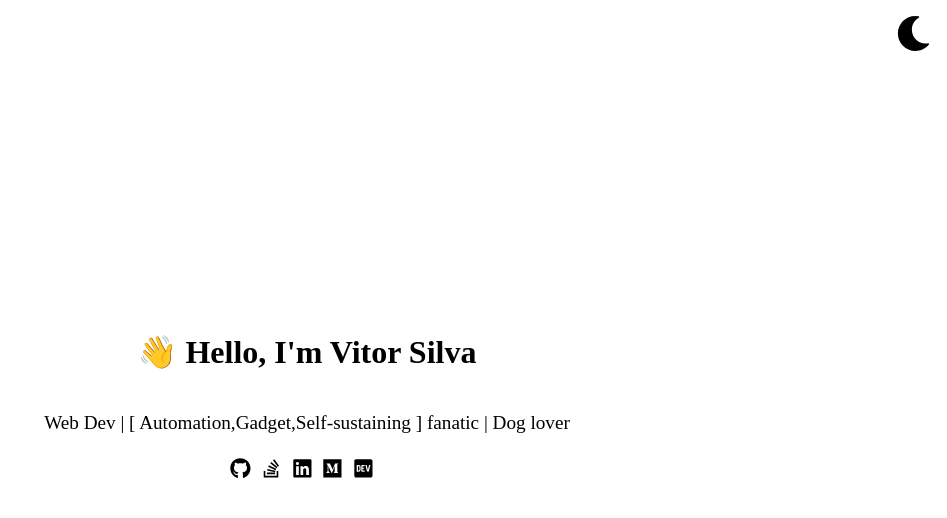
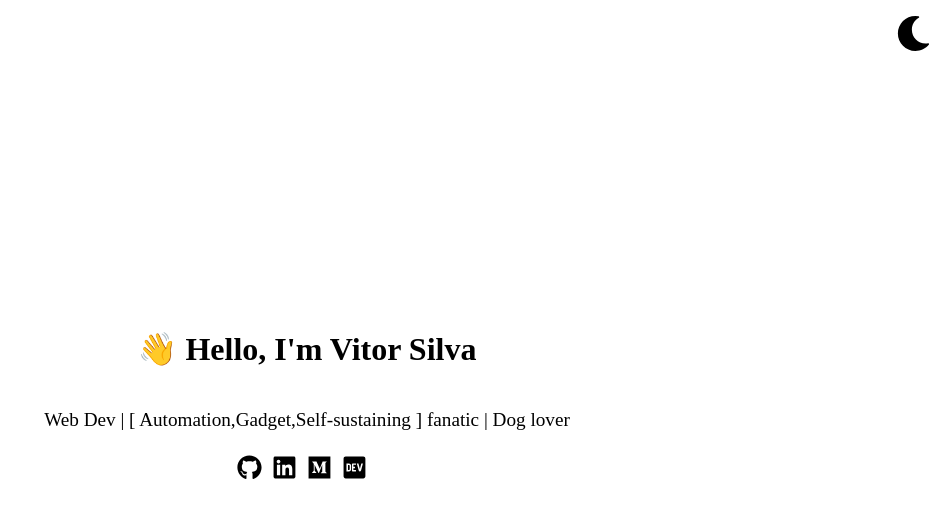
Before and after one commit to ksvitorsilva/nextjs, a Next.js app: page / in a window 1280 px wide. Shown: the top 518 px of the page, without its empty margins (333-1280 px from the left). Built offline with nearby package versions, Linux system fonts and the light colour scheme.

Commit message:
add anchors

```diff
--- a/src/components/index.tsx
+++ b/src/components/index.tsx
@@ -1,4 +1,5 @@
 // Components
 export { default as Container } from './container';
 export { default as Header } from './header';
+export { default as Link } from './link';
 export { default as ThemeSelector } from './theme-selector';
--- /dev/null
+++ b/src/components/link.tsx
@@ -0,0 +1,25 @@
+import React from 'react';
+import styled from 'styled-components';
+
+const A = styled.a`
+  font-size: 1.2em;
+  color: ${({ theme }) => theme.colors.primary};
+`;
+
+type HeaderProps = {
+  href: string;
+  children: React.ReactNode;
+  target?: '_blank' | '_parent' | '_self' | ' _top	';
+};
+
+const Link = ({
+  href,
+  children,
+  target = '_blank',
+}: HeaderProps): JSX.Element => (
+  <A href={href} target={target}>
+    {children}
+  </A>
+);
+
+export default Link;
--- a/src/pages/index.tsx
+++ b/src/pages/index.tsx
@@ -1,13 +1,7 @@
 import React, { FC } from 'react';
 import styled from 'styled-components';
-import {
-  FaGithub,
-  FaStackOverflow,
-  FaLinkedin,
-  FaMedium,
-  FaDev,
-} from 'react-icons/fa';
-import { Container, Header } from '../components';
+import { FaGithub, FaLinkedin, FaMedium, FaDev } from 'react-icons/fa';
+import { Container, Header, Link } from '../components';
 
 const H1 = styled.h1`
   text-align: center;
@@ -22,7 +16,7 @@ const Span = styled.span`
   text-align: center;
   padding: 5px;
   font-size: 1.3em;
-  & > svg {
+  & > a {
     padding-right: 10px;
   }
 `;
@@ -36,11 +30,18 @@ const Home: FC = () => {
         {'Web Dev | [ Automation,Gadget,Self-sustaining ] fanatic | Dog lover '}
       </P>
       <Span>
-        <FaGithub />
-        <FaStackOverflow />
-        <FaLinkedin />
-        <FaMedium />
-        <FaDev />
+        <Link href="https://github.com/ksvitorsilva">
+          <FaGithub />
+        </Link>
+        <Link href="https://pt.linkedin.com/in/ksvitorsilva">
+          <FaLinkedin />
+        </Link>
+        <Link href="https://medium.com/@ksvitorsilva">
+          <FaMedium />
+        </Link>
+        <Link href="https://dev.to/ksvitorsilva">
+          <FaDev />
+        </Link>
       </Span>
     </Container>
   );
```
